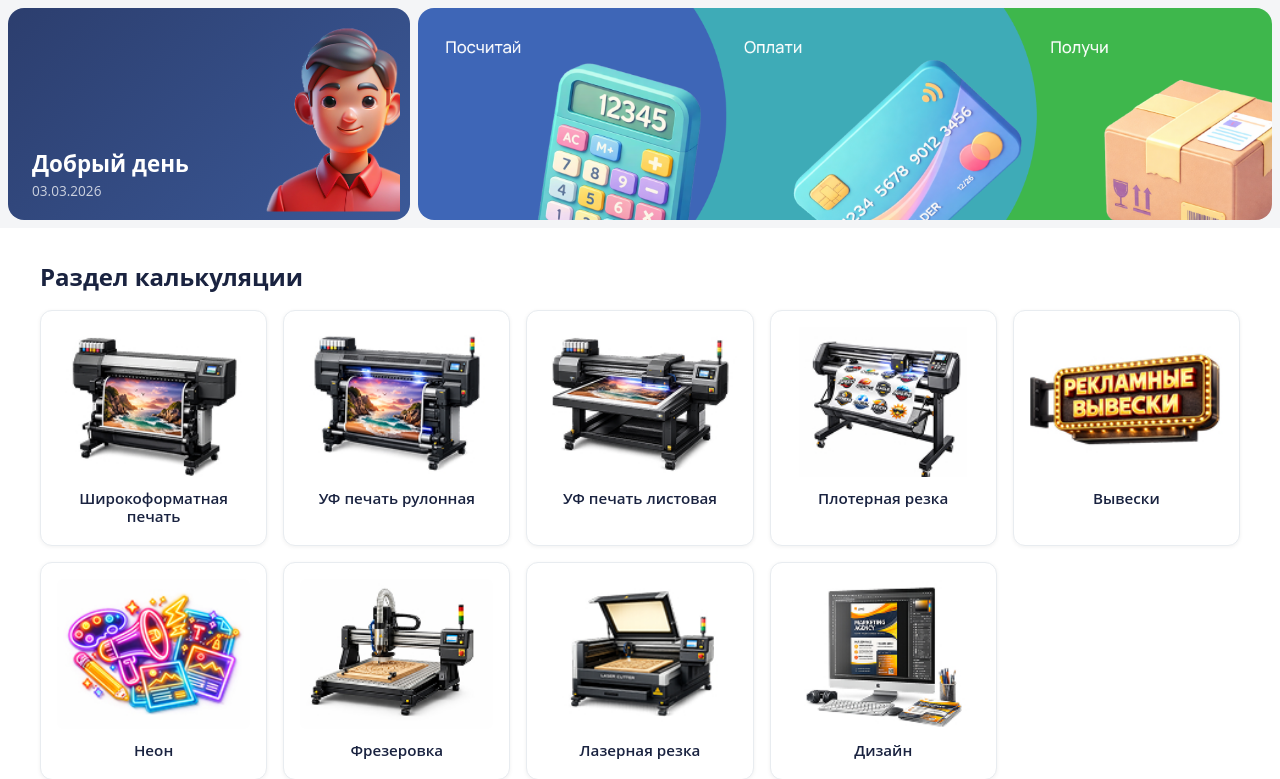
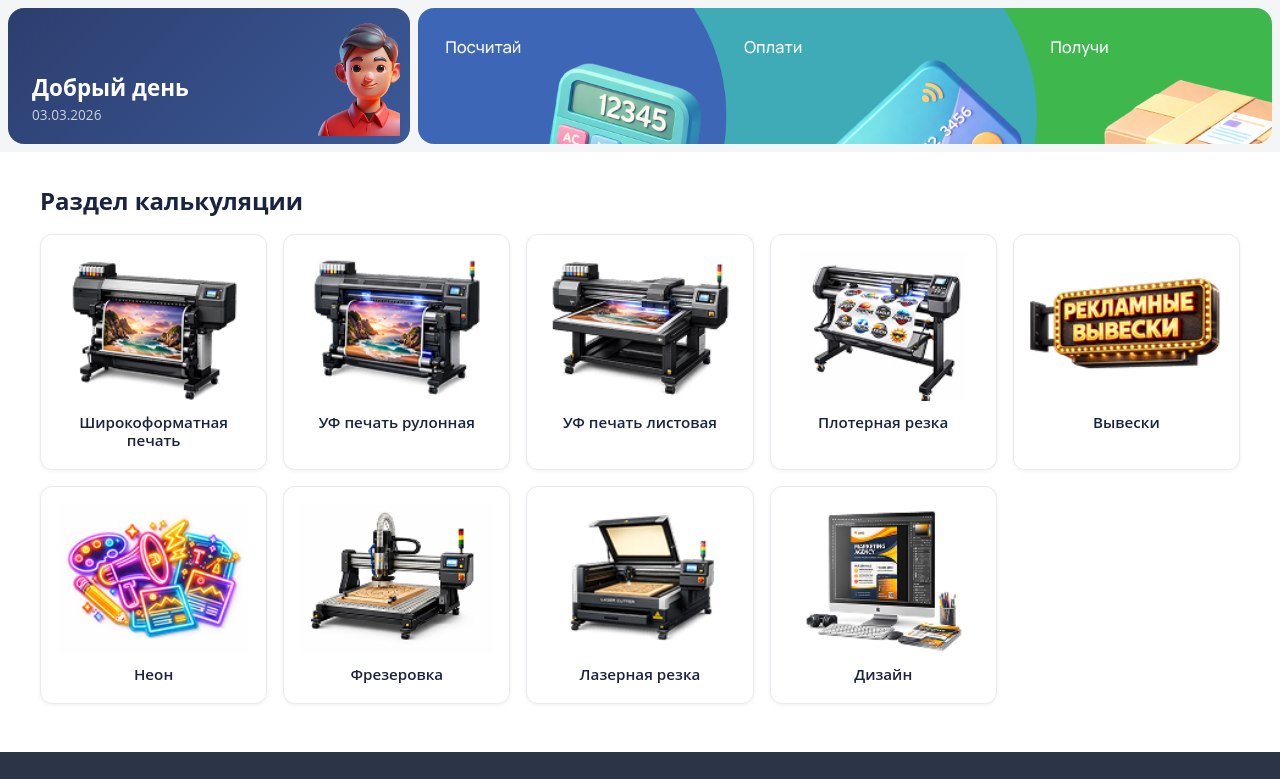
Before and after one commit to Fox-Gray/disain_site, a Django app: page / in a window 1280 px wide. Shown: the part 65-844 px from the top of the page. Run offline with Django 5.2, Linux system fonts and the light colour scheme.

Commit message:
update hero block height

```diff
--- a/calcapp/static/calcapp/css/mainq.css
+++ b/calcapp/static/calcapp/css/mainq.css
@@ -342,6 +342,7 @@ body {
   padding: 8px;
   background: #f4f5f7;
   box-sizing: border-box;
+  height: 152px;
 }
 
 /* Только панель "Добрый день" */
@@ -365,8 +366,8 @@ body {
   right: 10px;
   top: 50%;
   transform: translateY(-50%);
-  max-height: 195px;
-  max-width: 160px;
+  max-height: 120px;
+  max-width: 120px;
   object-fit: contain;
 }
 
@@ -393,10 +394,10 @@ body {
 
 .hero-right img {
   width: 100%;
-  height: auto;
+  height: 100%;
   display: block;
-  object-fit: contain;
-  object-position: left center;
+  object-fit: cover;
+  object-position: left top;
 }
 
 /* ---- СТРОКА СЕРВИСОВ ---- */
@@ -980,7 +981,7 @@ body {
   }
 }
 
-@media (max-width: 600px) {
+@media (max-width: 670px) {
   /* Hero */
   .hero-banner {
     flex-direction: column;
```
